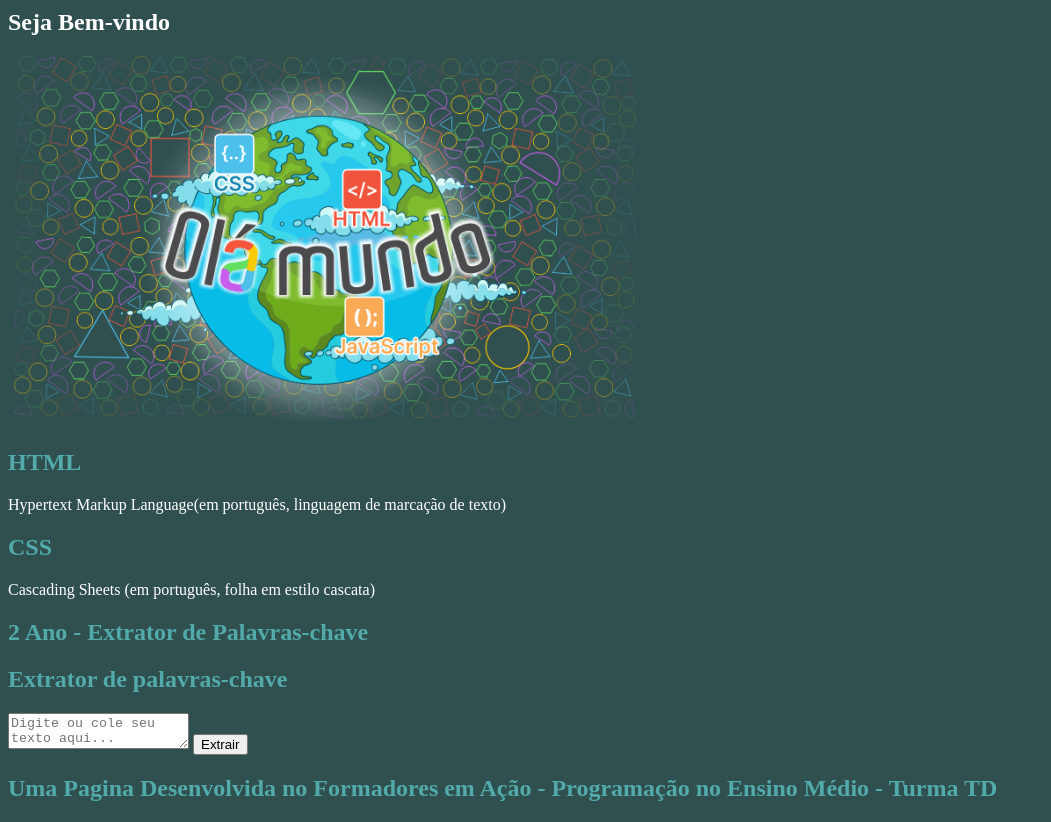
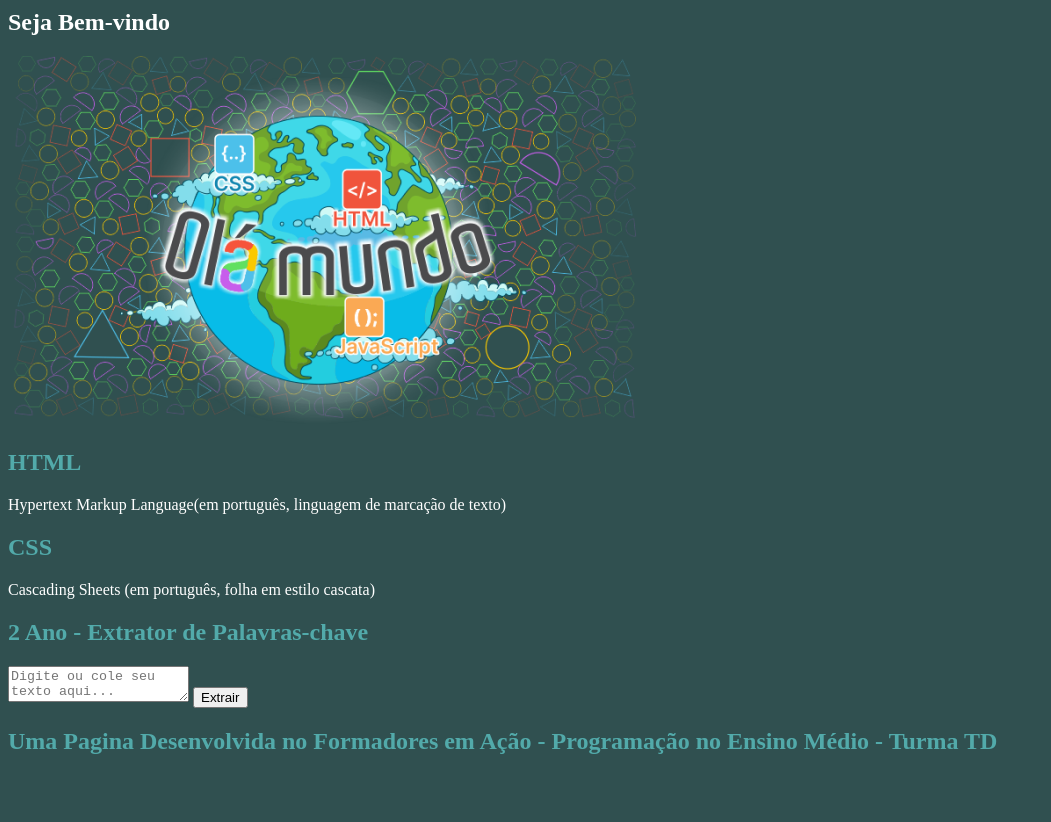
Before and after one commit to AdenilsonNeves/FormadoresTurmaTD2, a plain HTML site: page index.html in a window 1280 px wide. Shown: the part 143-965 px from the top of the page, without its empty margins (0-1051 px from the left). After the commit the page ends 918 px from the top, so only its background shows below. Drawn offline with Linux system fonts and the light colour scheme.

Commit message:
alterando o text area

```diff
--- a/index.html
+++ b/index.html
@@ -23,12 +23,8 @@
     <h2>2 Ano - Extrator de Palavras-chave</h2>
     </section>
     <div class="container">
-      <h2>Extrator de palavras-chave</h2>
-      <textarea
-        id="entrada-de-texto"
-        placeholder="Digite ou cole seu texto aqui..."
-      ></textarea>
-      <button id="botao-palavrachave">Extrair</button>
+      <textarea id="entrada-de-texto" placeholder="Digite ou cole seu texto aqui..." ></textarea>
+        <button id="botao-palavrachave">Extrair</button>
       <div id="resultado-palavrachave"></div>
     </div>
 </body>
```
